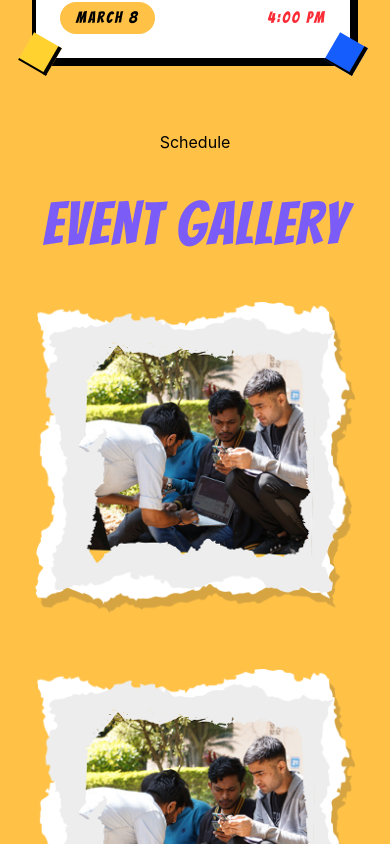
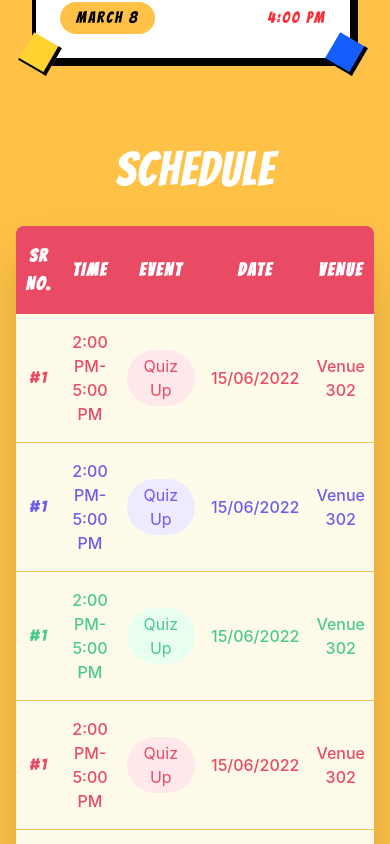
Before and after one commit to Genesis-ISE-DSCE/Catalysis3.0, a React (Vite) app in the folder frontend/: page / in a window 390 px wide. Shown: the part 4580-5424 px from the top of the page. Built offline with nearby package versions, Linux system fonts and the light colour scheme.

Commit message:
feat:add schedule comp.

```diff
--- a/frontend/src/components/Gallery.jsx
+++ b/frontend/src/components/Gallery.jsx
@@ -14,7 +14,6 @@ const Gallery = () => {
 
   return (
     <div className="bg-[#FFC247] min-h-screen flex flex-col py-10 px-4 sm:px-8">
-
       <h1
         className="text-6xl text-[#7B5CF7] text-center mb-12 font-comic tracking-wide"
         data-aos="zoom-in"
--- a/frontend/src/components/Schedule.jsx
+++ b/frontend/src/components/Schedule.jsx
@@ -1,7 +1,186 @@
-import React from 'react'
+"use client";
+
+import { useEffect } from "react";
 
 export const Schedule = () => {
+  const scheduleData = [
+    {
+      id: 1,
+      srNo: "#1",
+      time: "2:00 PM-5:00 PM",
+      event: "Quiz Up",
+      date: "15/06/2022",
+      venue: "Venue 302",
+      color: "red",
+    },
+    {
+      id: 2,
+      srNo: "#1",
+      time: "2:00 PM-5:00 PM",
+      event: "Quiz Up",
+      date: "15/06/2022",
+      venue: "Venue 302",
+      color: "purple",
+    },
+    {
+      id: 3,
+      srNo: "#1",
+      time: "2:00 PM-5:00 PM",
+      event: "Quiz Up",
+      date: "15/06/2022",
+      venue: "Venue 302",
+      color: "green",
+    },
+    {
+      id: 4,
+      srNo: "#1",
+      time: "2:00 PM-5:00 PM",
+      event: "Quiz Up",
+      date: "15/06/2022",
+      venue: "Venue 302",
+      color: "red",
+    },
+    {
+      id: 5,
+      srNo: "#1",
+      time: "2:00 PM-5:00 PM",
+      event: "Quiz Up",
+      date: "15/06/2022",
+      venue: "Venue 302",
+      color: "purple",
+    },
+    {
+      id: 6,
+      srNo: "#1",
+      time: "2:00 PM-5:00 PM",
+      event: "Quiz Up",
+      date: "15/06/2022",
+      venue: "Venue 302",
+      color: "green",
+    },
+    {
+      id: 7,
+      srNo: "#1",
+      time: "2:00 PM-5:00 PM",
+      event: "Quiz Up",
+      date: "15/06/2022",
+      venue: "Venue 302",
+      color: "red",
+    },
+  ];
+
+  useEffect(() => {
+    // Add staggered animation to rows when component mounts
+    const rows = document.querySelectorAll("tbody tr");
+    rows.forEach((row, index) => {
+      setTimeout(() => {
+        row.classList.add("opacity-100", "translate-y-0");
+      }, 100 * index);
+    });
+  }, []);
+
+  const getTextColor = (color) => {
+    switch (color) {
+      case "red":
+        return "text-[#e94a64]";
+      case "purple":
+        return "text-[#6b5de9]";
+      case "green":
+        return "text-[#4aca8c]";
+      default:
+        return "text-[#e94a64]";
+    }
+  };
+
+  const getBgColor = (color) => {
+    switch (color) {
+      case "red":
+        return "bg-[#ffe8ec]";
+      case "purple":
+        return "bg-[#eeeaff]";
+      case "green":
+        return "bg-[#e8fff0]";
+      default:
+        return "bg-[#ffe8ec]";
+    }
+  };
+
   return (
-    <div>Schedule</div>
-  )
-}
+    <div className="bg-[#FFC247] min-h-screen p-4 md:p-8 flex flex-col items-center animate-fadeIn">
+      <h1 className="text-white text-5xl md:text-6xl font-comic mb-8 tracking-wide animate-bounce-slow">
+        SCHEDULE
+      </h1>
+      <div className="w-full max-w-7xl overflow-x-hidden rounded-lg shadow-2xl">
+        <table className="w-full border-collapse">
+          <thead>
+            <tr className="bg-[#e94a64] text-white">
+              <th className="py-4 px-2 md:px-4 text-center font-comic  text-lg md:text-xl w-[15%]">
+                SR NO.
+              </th>
+              <th className="py-4 px-2 md:px-4 text-center font-comic  text-lg md:text-xl w-[20%]">
+                TIME
+              </th>
+              <th className="py-4 px-2 md:px-4 text-center font-comic  text-lg md:text-xl w-[25%]">
+                EVENT
+              </th>
+              <th className="py-4 px-2 md:px-4 text-center font-comic  text-lg md:text-xl w-[20%]">
+                DATE
+              </th>
+              <th className="py-4 px-2 md:px-4 text-center font-comic  text-lg md:text-xl w-[20%]">
+                VENUE
+              </th>
+            </tr>
+          </thead>
+          <tbody>
+            {scheduleData.map((item) => (
+              <tr
+                key={item.id}
+                className="bg-[#fffbeb] border-b border-[#f9c74f] opacity-0 -translate-y-4 transition-all duration-300 ease-out hover:bg-[#fff8e0] transform hover:scale-[1.01]"
+              >
+                <td
+                  className={`py-4 px-2 md:px-4 font-comic  text-center ${getTextColor(
+                    item.color
+                  )}`}
+                >
+                  {item.srNo}
+                </td>
+                <td
+                  className={`py-4 px-2 md:px-4 font-medium text-center ${getTextColor(
+                    item.color
+                  )}`}
+                >
+                  {item.time}
+                </td>
+                <td className="py-4 px-2 md:px-4 text-center">
+                  <span
+                    className={`px-4 py-1 rounded-full ${getBgColor(
+                      item.color
+                    )} ${getTextColor(
+                      item.color
+                    )} hover:shadow-md transition-all duration-300 inline-block hover:scale-105`}
+                  >
+                    {item.event}
+                  </span>
+                </td>
+                <td
+                  className={`py-4 px-2 md:px-4 font-medium text-center ${getTextColor(
+                    item.color
+                  )}`}
+                >
+                  {item.date}
+                </td>
+                <td
+                  className={`py-4 px-2 md:px-4 font-medium text-center ${getTextColor(
+                    item.color
+                  )}`}
+                >
+                  {item.venue}
+                </td>
+              </tr>
+            ))}
+          </tbody>
+        </table>
+      </div>
+    </div>
+  );
+};
```
Also changed, not shown: frontend/src/components/FAQ.jsx (+28 -9 lines), 1 other file (tests, documents, lock files or other folders).
